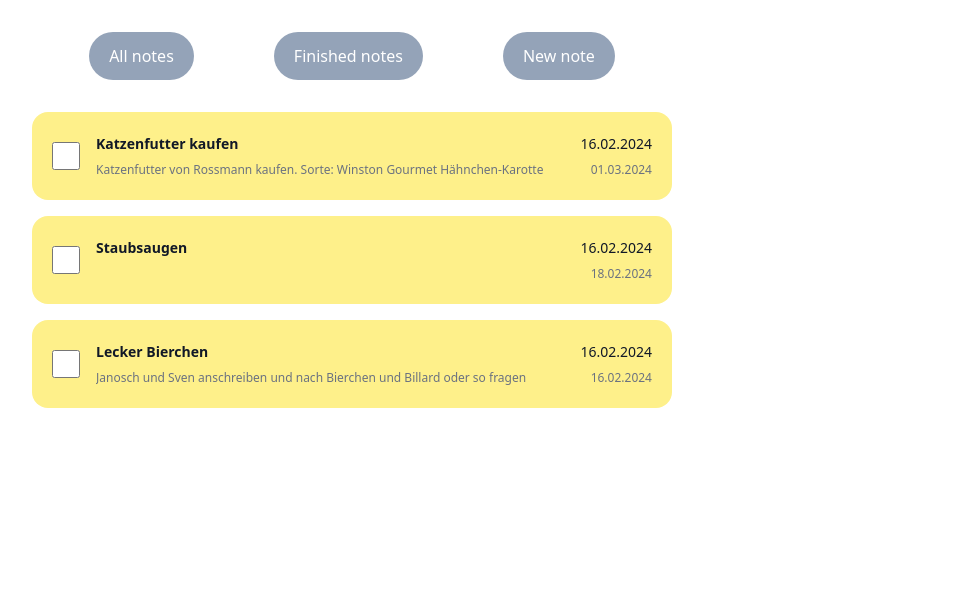
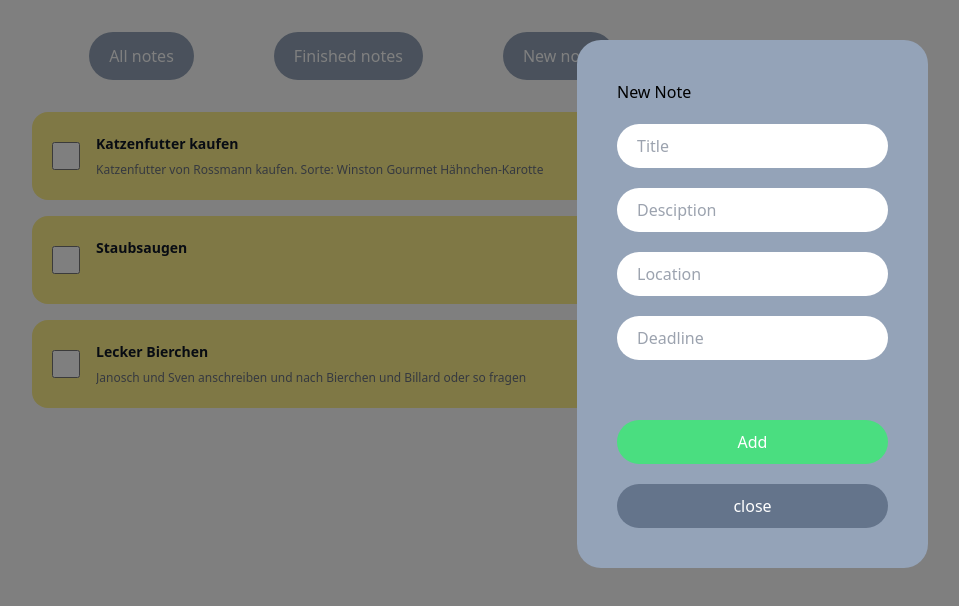
Before and after one commit to philippmueller96/todo_vue, a Vue app in the folder noteme/: page / in a window 1280 px wide. Both pictures are taken after a click on the link "New note". Shown: the top 606 px of the page, without its empty margins (288-1247 px from the left). Built offline with nearby package versions, Linux system fonts and the light colour scheme.

Commit message:
Added modal for forms

```diff
--- a/noteme/src/App.vue
+++ b/noteme/src/App.vue
@@ -1,5 +1,5 @@
 <script setup lang="ts">
-import { ref } from "vue";
+import { ref, provide } from "vue";
 import Header from "./components/Header.vue";
 import AllNotes from "./components/AllNotes.vue";
 
@@ -64,12 +64,35 @@ const changeFinished = (id: number) => {
     }, 500);
   }
 };
+
+const addNewNote = (
+  newID: number,
+  newTitle: string,
+  newDescription: string,
+  newCreationDate: string,
+  newDeadline: string,
+  newLocation: string,
+  newFinished: boolean
+) => {
+  notesList.value.push({
+    id: newID,
+    title: newTitle,
+    description: newDescription,
+    creationDate: newCreationDate,
+    deadline: newDeadline,
+    location: newLocation,
+    finished: newFinished,
+  });
+};
+
+provide("newNote", addNewNote);
 </script>
 
 <template>
   <Header
     @showAllNotes="showAllNotes"
     @showFinishedNotes="showFinishedNotes"
+    @newNoteForms="addNewNote"
   />
   <div>
     <AllNotes
--- a/noteme/src/components/Header.vue
+++ b/noteme/src/components/Header.vue
@@ -1,5 +1,9 @@
 <script setup lang="ts">
+import { ref } from "vue";
+import newNote from "./NewNoteForms.vue";
+
 const emit = defineEmits();
+const openNewNoteModal = ref(false);
 
 const showAllNotes = () => {
   emit("showAllNotes");
@@ -7,6 +11,10 @@ const showAllNotes = () => {
 
 const showFinishedNotes = () => {
   emit("showFinishedNotes");
+};
+
+const changeStatusNewNoteModal = () => {
+  openNewNoteModal.value = !openNewNoteModal.value;
 };
 </script>
 
@@ -25,9 +33,23 @@ const showFinishedNotes = () => {
       >
       <a
         class="bg-slate-400 px-5 py-3 rounded-3xl text-white hover:bg-slate-700 duration-250 transition-colors ease-in-out"
-        href="#"
+        @click="openNewNoteModal = true"
         >New note</a
       >
+      <Teleport to="body">
+        <div
+          v-if="openNewNoteModal"
+          class="modal fixed z-50 rounded-3xl m-auto p-10 top-10 bg-slate-400"
+        >
+          <newNote @changeStatusNewNoteModal="changeStatusNewNoteModal" />
+        </div>
+      </Teleport>
     </nav>
   </header>
 </template>
+<style scoped>
+.modal {
+  right: 5%;
+  box-shadow: 0 0 0 2000px rgba(0, 0, 0, 0.5);
+}
+</style>
--- a/noteme/src/components/NewNoteForms.vue
+++ b/noteme/src/components/NewNoteForms.vue
@@ -0,0 +1,65 @@
+<script setup lang="ts">
+import { inject } from "vue";
+const emit = defineEmits();
+
+const newNote = inject("newNote");
+console.log("Here we go with a new note:" + newNote);
+</script>
+<template>
+  <div class="flex flex-col gap-5">
+    <h2>New Note</h2>
+    <form
+      @submit="addNewNote"
+      class="flex flex-col bg-slate-400 gap-5 mb-10"
+    >
+      <input
+        type="text"
+        v-model="newTitle"
+        placeholder="Title"
+        required
+        class="inputNewNote"
+      />
+      <input
+        type="text"
+        v-model="newDescription"
+        placeholder="Desciption"
+        class="inputNewNote"
+      />
+      <input
+        type="text"
+        v-model="newLocation"
+        placeholder="Location"
+        class="inputNewNote"
+      />
+      <input
+        type="text"
+        v-model="newDeadline"
+        placeholder="Deadline"
+        class="inputNewNote"
+      />
+    </form>
+    <button
+      type="submit"
+      @click="console.log('will add note ')"
+      class="bg-green-400 text-white hover:bg-green-700 duration-250 transition-colors ease-in-out"
+    >
+      Add
+    </button>
+    <button
+      @click="$emit('changeStatusNewNoteModal')"
+      class="bg-slate-500 text-white hover:bg-slate-700 duration-250 transition-colors ease-in-out"
+    >
+      close
+    </button>
+  </div>
+</template>
+<style scoped>
+.inputNewNote {
+  padding: 10px 20px;
+  border-radius: 30px;
+}
+button {
+  padding: 10px;
+  border-radius: 30px;
+}
+</style>
```
